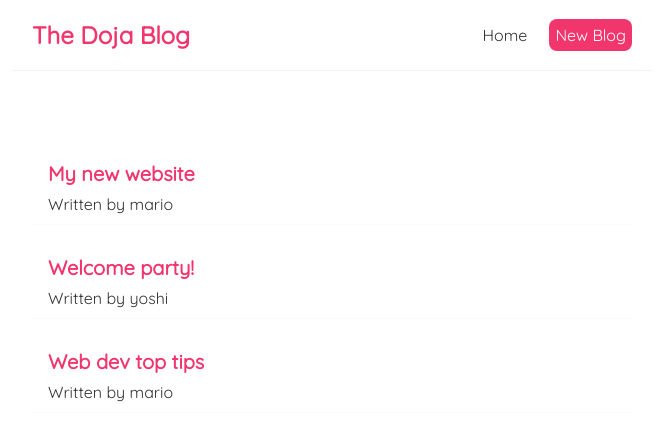
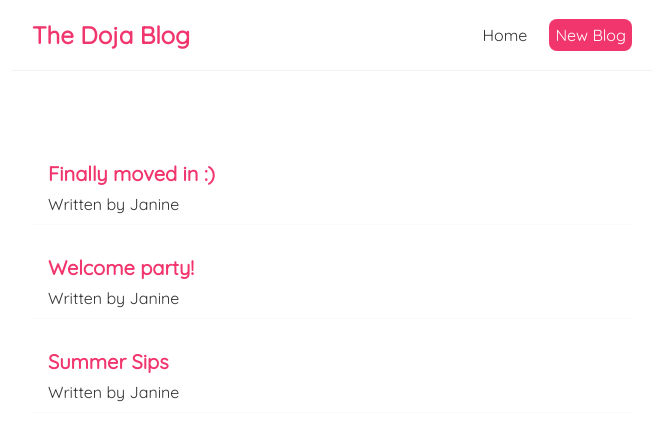
Before and after one commit to janine-velveteen/doja-blog, a React (Create React App) app: page / in a window 1280 px wide. Shown: the top 440 px of the page, without its empty margins (308-971 px from the left). Built offline with nearby package versions, Linux system fonts and the light colour scheme.

Commit message:
content update

```diff
--- a/src/Home.js
+++ b/src/Home.js
@@ -2,9 +2,9 @@ import { useState } from 'react';
 
 const Home = () => {
     const [blogs, setBlogs] = useState([
-        { title: 'My new website', body: 'lorem ipsum...', author: 'mario', id: 1 },
-        { title: 'Welcome party!', body: 'lorem ipsum...', author: 'yoshi', id: 2 },
-        { title: 'Web dev top tips', body: 'lorem ipsum...', author: 'mario', id: 3 }
+        { title: 'Finally moved in :)', body: 'lorem ipsum...', author: 'Janine', id: 1 },
+        { title: 'Welcome party!', body: 'lorem ipsum...', author: 'Janine', id: 2 },
+        { title: 'Summer Sips', body: 'lorem ipsum...', author: 'Janine', id: 3 }
     ]);
 
 
```
